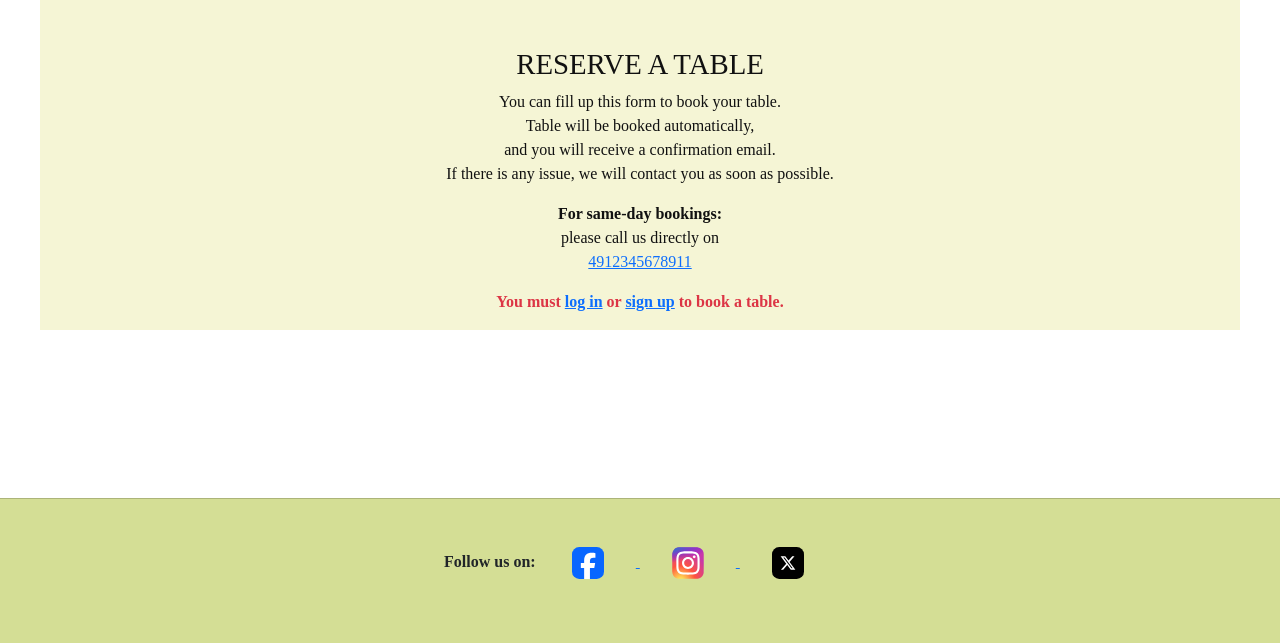
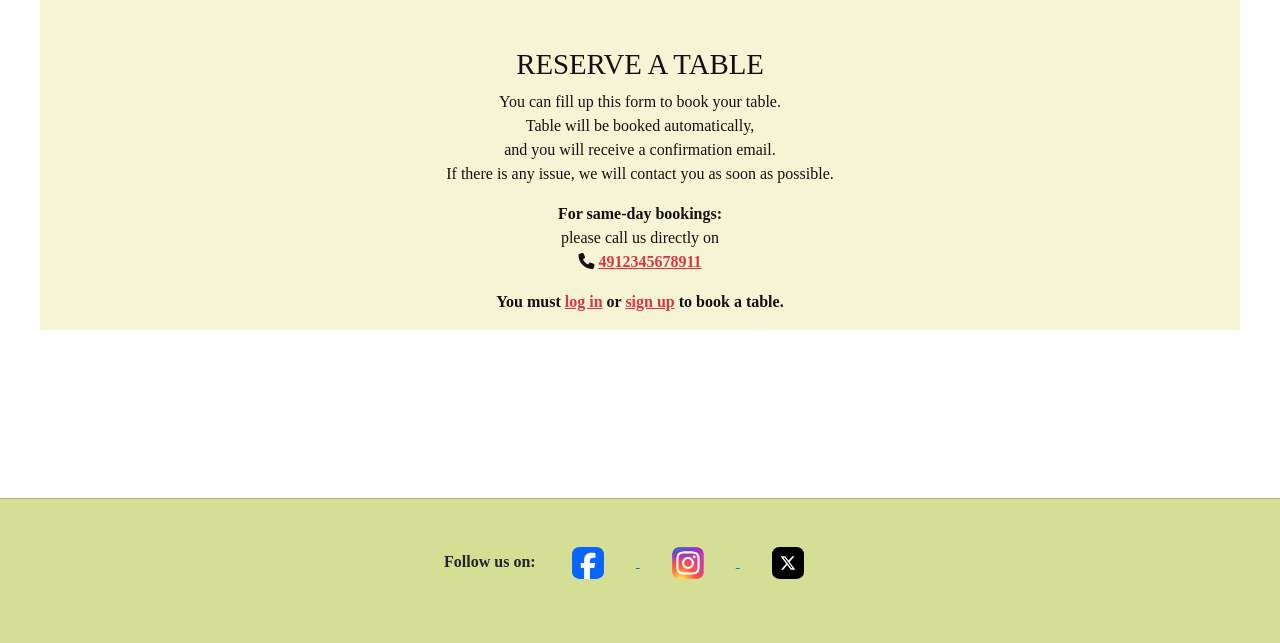
Before and after one commit to Niraja85/The-Olive-Green, a Django app: page /booking/ in a window 1280 px wide. Shown: the part 157-800 px from the top of the page. Run offline with Django 5.2, Linux system fonts and the light colour scheme; some libraries are stand-ins or nearby versions.

Commit message:
Edited the font color for links on booking page to improve contrast and accessibility

```diff
--- a/booking/templates/booking/booking.html
+++ b/booking/templates/booking/booking.html
@@ -30,12 +30,12 @@
             and you will receive a confirmation email. <br>
             If there is any issue, we will contact you as soon as possible.</p>
         <p><strong>For same-day bookings:</strong><br> please call us directly on <br>
-            <a href="tel:4912345678911">4912345678911</a></p>
+            <i class="fa-solid fa-phone"></i> <a class="text-danger fw-bold" href="tel:4912345678911">4912345678911</a></p>
 
         {% if not user.is_authenticated %}
-        <p class="text-center text-danger fw-bold">
-            You must <a href="{{ login_url }}">log in</a> or
-            <a href="{{ signup_url }}">sign up</a> to book a table.
+        <p class="text-center fw-bold">
+            You must <a class="text-danger" href="{{ login_url }}">log in</a> or
+            <a class="text-danger" href="{{ signup_url }}">sign up</a> to book a table.
         </p>
         {% endif %}
     </div>
```
